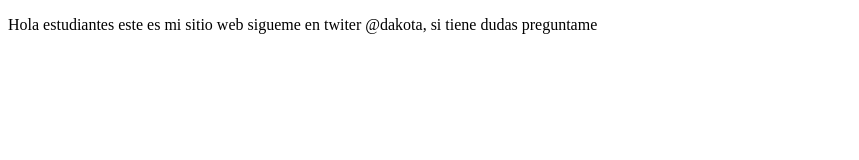
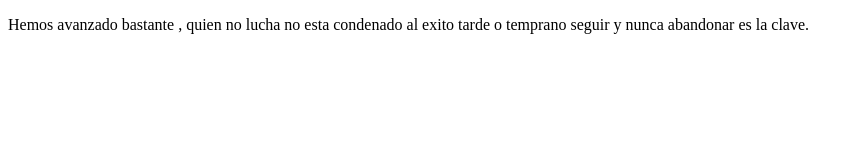
Before and after one commit to devoscar-antia/proyectoDemoCursoPrework, a plain HTML site: page index.html in a window 1280 px wide. Shown: the whole page, without its empty margins (0-859 px from the left). Drawn offline with Linux system fonts and the light colour scheme.

Commit message:
cambios agregamos mensaje

```diff
--- a/index.html
+++ b/index.html
@@ -7,8 +7,8 @@
     <title>Hola Mundo</title>
 </head>
 <body>
-    <p>Hola estudiantes este es mi sitio web sigueme en twiter @dakota,
-        si tiene dudas preguntame
+    <p>Hemos avanzado bastante , quien no lucha no esta condenado al exito tarde o temprano
+        seguir y nunca abandonar es la clave.
     </p>
 </body>
 </html>
```
